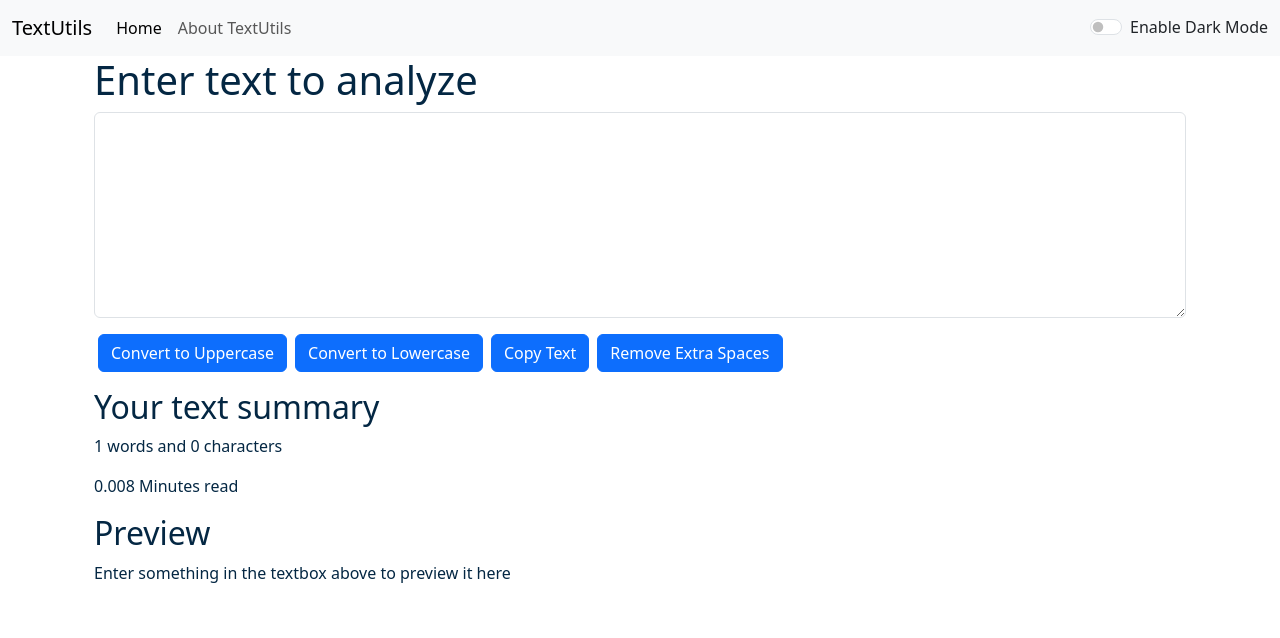
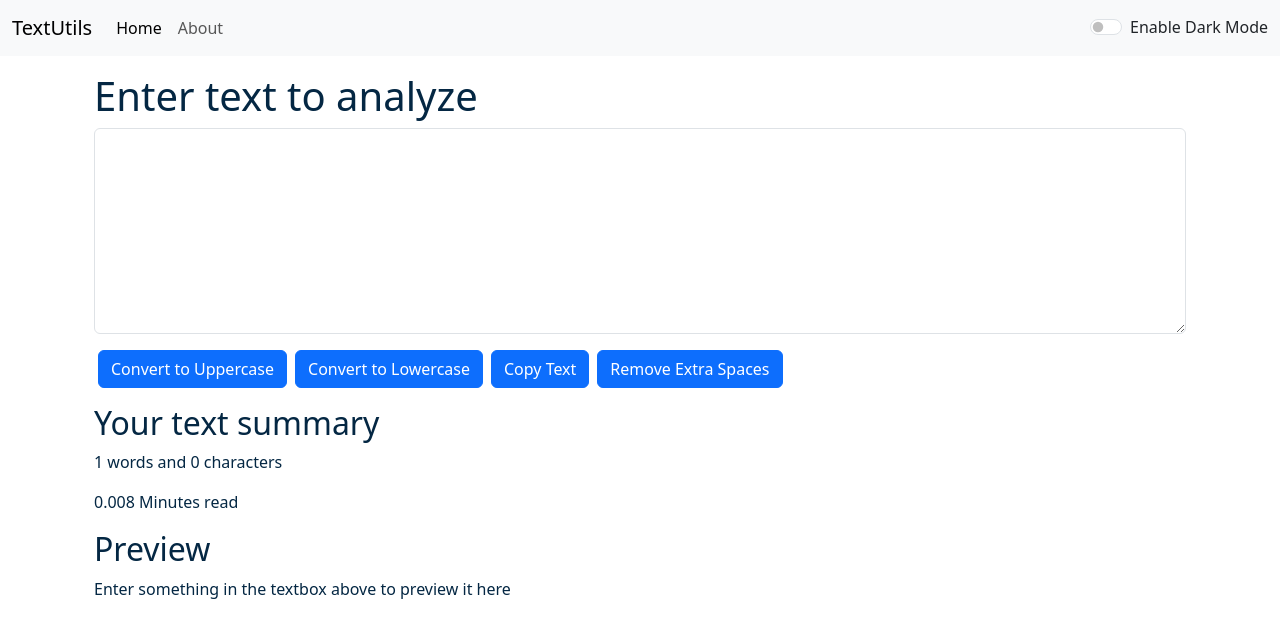
Before and after one commit to aishwaryap95/React_Course, a React (Create React App) app: page / in a window 1280 px wide. Shown: the top 638 px of the page. Built offline with nearby package versions, Linux system fonts and the light colour scheme.

Commit message:
vdo_16 router_dom_added successfully

```diff
--- a/package.json
+++ b/package.json
@@ -8,6 +8,7 @@
     "@testing-library/user-event": "^13.5.0",
     "react": "^18.2.0",
     "react-dom": "^18.2.0",
+    "react-router-dom": "^6.14.1",
     "react-scripts": "5.0.1",
     "web-vitals": "^2.1.4"
   },
--- a/src/App.js
+++ b/src/App.js
@@ -1,9 +1,11 @@
 import "./App.css";
 import Alert from "./components/Alert";
-//import About from "./components/About";
+import About from "./components/About";
 import NavBar from "./components/NavBar";
 import TextForm from "./components/TextForm";
 import { useState } from "react";
+//react router is imported here
+import { BrowserRouter as Router, Routes, Route } from "react-router-dom";
 
 function App() {
   const [mode, setMode] = useState("light");
@@ -25,12 +27,11 @@ function App() {
       document.body.style.backgroundColor = "#042743";
       showAlert("Dark mode has been enabled", "success");
       document.title = "TextUtils - Dark Mode";
-    }
-    else {
+    } else {
       setMode("light");
       document.body.style.backgroundColor = "white";
       showAlert("Light mode has been enabled", "success");
-      document.title = "TextUtils - Light Mode"
+      document.title = "TextUtils - Light Mode";
     }
   };
 
@@ -48,22 +49,32 @@ function App() {
 
   return (
     <>
+      <Router>
         <NavBar
           title="TextUtils"
-        aboutText="About TextUtils"
+          aboutText="About"
           mode={mode}
-        toggleMode = {toggleMode}
-
+          toggleMode={toggleMode}
         />
         <Alert alert={alert} />
-      <div className="container">
+        <div className="container my-3">
+          <Routes>
+            <Route
+              exact
+              path="/"
+              element={
                 <TextForm
                   showAlert={showAlert}
                   heading="Enter text to analyze"
                   mode={mode}
                 />
-        {/* <About/>   */}
+              }
+            ></Route>
+
+            <Route exact path="/About" element={<About />}></Route>
+          </Routes>
         </div>
+      </Router>
     </>
   );
 }
--- a/src/components/NavBar.js
+++ b/src/components/NavBar.js
@@ -1,6 +1,7 @@
 //rfc
 import React from "react";
 import PropTypes from "prop-types";
+import { Link } from "react-router-dom";
 
 export default function NavBar(props) {
   return (
@@ -8,9 +9,9 @@ export default function NavBar(props) {
       className={`navbar navbar-expand-lg navbar-${props.mode} bg-${props.mode}`}
     >
       <div className="container-fluid">
-        <a className="navbar-brand" href="/">
+        <Link className="navbar-brand" to="/">
           {props.title}
-        </a>
+        </Link>
         <button
           className="navbar-toggler"
           type="button"
@@ -25,14 +26,14 @@ export default function NavBar(props) {
         <div className="collapse navbar-collapse" id="navbarSupportedContent">
           <ul className="navbar-nav me-auto mb-2 mb-lg-0">
             <li className="nav-item">
-              <a className="nav-link active" aria-current="page" href="/">
+              <Link className="nav-link active" aria-current="page" to="/">
                 Home
-              </a>
+              </Link>
             </li>
             <li className="nav-item">
-              <a className="nav-link" href="/">
+              <Link className="nav-link" to="/about">
                 {props.aboutText}
-              </a>
+              </Link>
             </li>
           </ul>
           <div
```
Also changed, not shown: 1 other file (tests, documents, lock files or other folders). Lines whose indentation alone changed are shown as unchanged.
